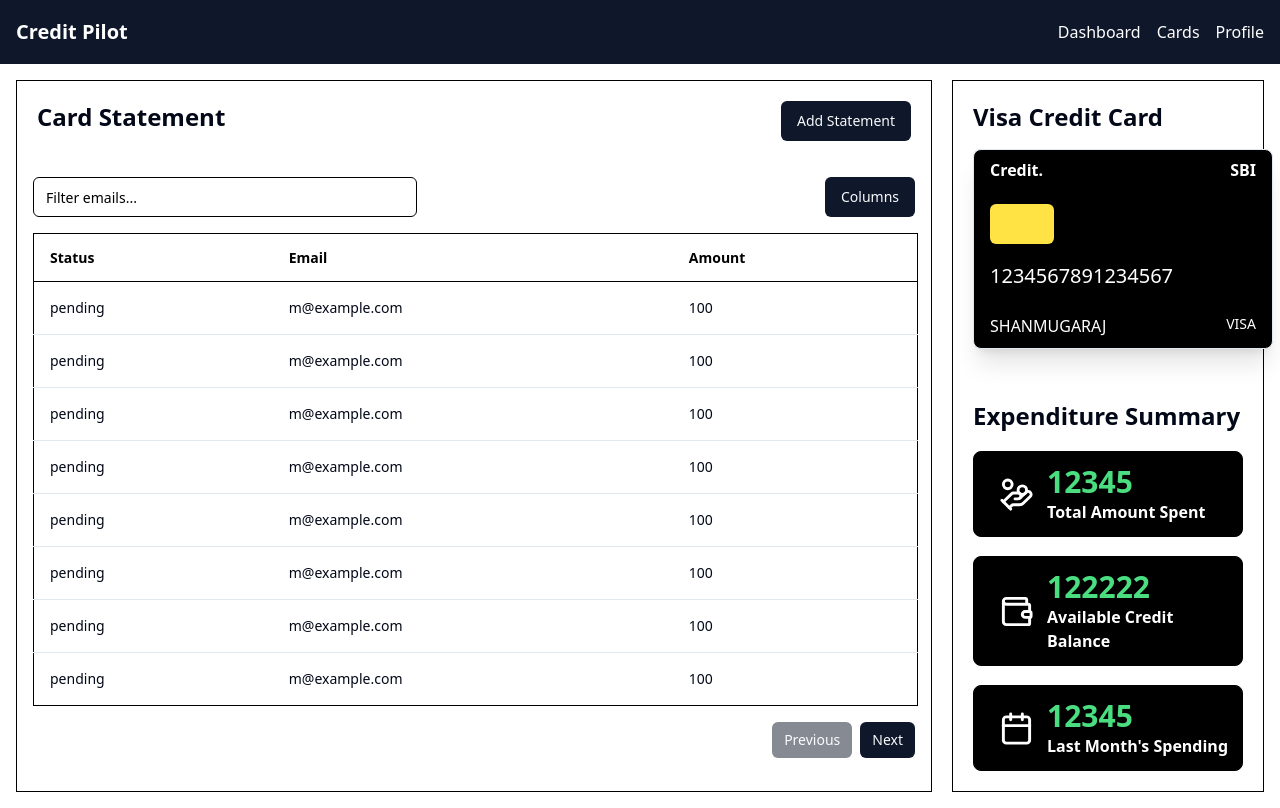
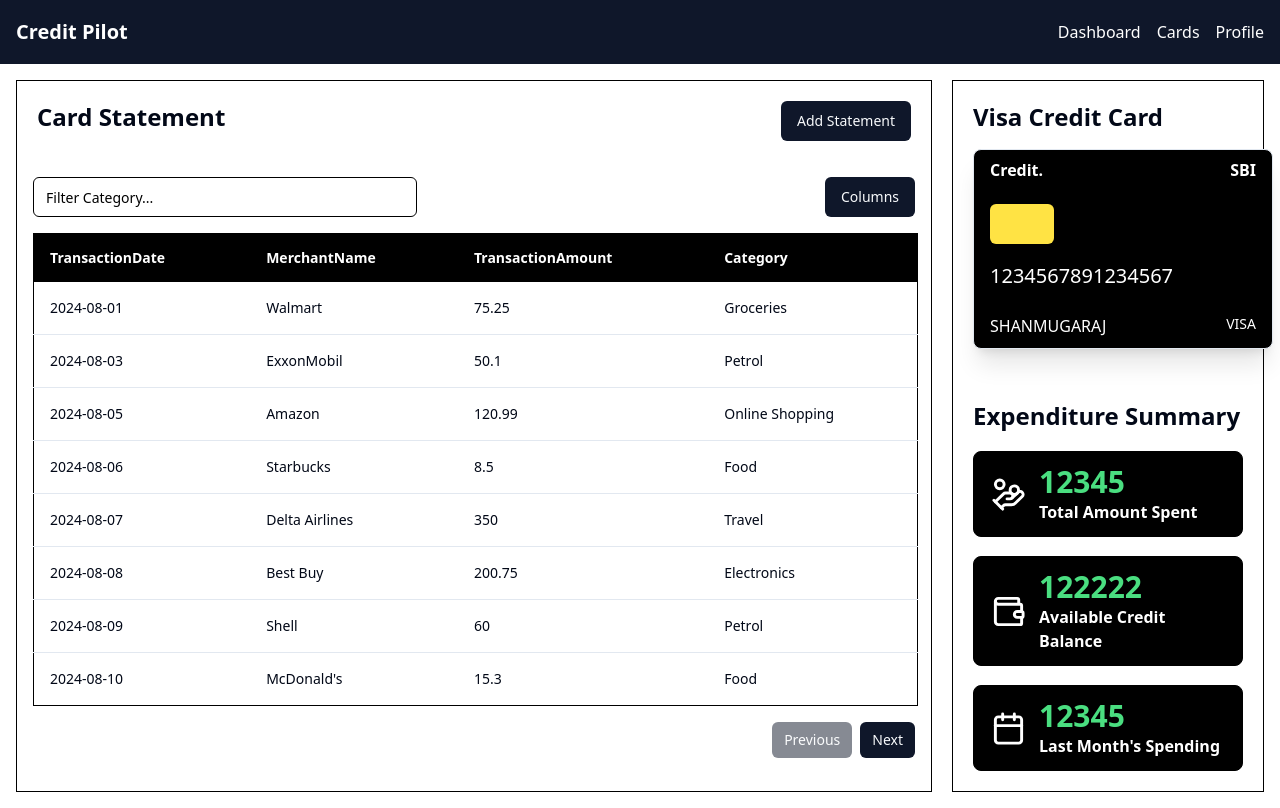
Before and after one commit to ShanZenX/Credit-Pilot, a React (Vite) app: page /Cards/CardDetails in a window 1280 px wide. Built offline with nearby package versions, Linux system fonts and the light colour scheme.

Commit message:
made changes in card pages

```diff
--- a/src/components/Pages/Forms/AddTransactionDetails.tsx
+++ b/src/components/Pages/Forms/AddTransactionDetails.tsx
@@ -142,9 +142,10 @@ export default function AddTransactionDetails() {
         </div>
       </form>
       <div className="flex justify-end p-5">
-        <Link to={"/Cards/CardDetails/"}></Link>
         <Button type="button" onClick={onUpdateTransaction}>
-          Update
+        <Link to={"/Cards/CardDetails"}>          Update
+        </Link>
+
         </Button>
       </div>
       </div>
--- a/src/components/Pages/datatable/Datatable.tsx
+++ b/src/components/Pages/datatable/Datatable.tsx
@@ -72,10 +72,10 @@ export function DataTable<TData, TValue>({
     <div>
       <div className="flex items-center p-4">
         <Input
-          placeholder="Filter emails..."
-          value={(table.getColumn("email")?.getFilterValue() as string) ?? ""}
+          placeholder="Filter Category..."
+          value={(table.getColumn("Category")?.getFilterValue() as string) ?? ""}
           onChange={(event) =>
-            table.getColumn("email")?.setFilterValue(event.target.value)
+            table.getColumn("Category")?.setFilterValue(event.target.value)
           }
           className="max-w-sm"
         />
@@ -110,13 +110,13 @@ export function DataTable<TData, TValue>({
             {table.getHeaderGroups().map((headerGroup) => (
               <TableRow
 
-              className="border !border-black !font-black !text-black"
+              className="border !border-black !font-black bg-black !text-white hover:bg-black"
               key={headerGroup.id}>
 
                 {headerGroup.headers.map((header) => {
                   return (
                     <TableHead
-                    className="text-black font-extrabold"
+                    className=" text-white font-extrabold"
                     key={header.id}>
                       {header.isPlaceholder
                         ? null
--- a/src/components/Pages/datatable/columns.tsx
+++ b/src/components/Pages/datatable/columns.tsx
@@ -6,22 +6,28 @@ import { ColumnDef } from "@tanstack/react-table"
 // You can use a Zod schema here if you want.
 export type dataTable = {
   id: string
-  amount: number
-  status: string
-  email: string
+  MerchantName: string
+  TransactionAmount: number
+  Category: string
+  TransactionDate: string
 }
 
 export const columns: ColumnDef<dataTable>[] = [
   {
-    accessorKey: "status",
-    header: "Status",
+    accessorKey: "TransactionDate",
+    header: "TransactionDate",
   },
   {
-    accessorKey: "email",
-    header: "Email",
+    accessorKey: "MerchantName",
+    header: "MerchantName",
   },
   {
-    accessorKey: "amount",
-    header: "Amount",
+    accessorKey: "TransactionAmount",
+    header: "TransactionAmount",
   },
+  {
+    accessorKey: "Category",
+    header: "Category",
+  },
+
 ]
--- a/src/components/SubPages/cards/CardDetails.tsx
+++ b/src/components/SubPages/cards/CardDetails.tsx
@@ -11,132 +11,77 @@ import { Link } from 'react-router-dom';
 export default function CardDetails() {
   const data = [
       {
-      id: "728ed52f",
-      amount: 100,
-      status: "pending",
-      email: "m@example.com",
+        id: "1",
+        MerchantName: "Walmart",
+        TransactionAmount: 75.25,
+        Category: "Groceries",
+        TransactionDate: "2024-08-01",
       },
       {
-      id: "728ed52f",
-      amount: 100,
-      status: "pending",
-      email: "m@example.com",
+        id: "2",
+        MerchantName: "ExxonMobil",
+        TransactionAmount: 50.10,
+        Category: "Petrol",
+        TransactionDate: "2024-08-03",
       },
       {
-      id: "728ed52f",
-      amount: 100,
-      status: "pending",
-      email: "m@example.com",
+        id: "3",
+        MerchantName: "Amazon",
+        TransactionAmount: 120.99,
+        Category: "Online Shopping",
+        TransactionDate: "2024-08-05",
       },
       {
-      id: "728ed52f",
-      amount: 100,
-      status: "pending",
-      email: "m@example.com",
+        id: "4",
+        MerchantName: "Starbucks",
+        TransactionAmount: 8.50,
+        Category: "Food",
+        TransactionDate: "2024-08-06",
       },
       {
-      id: "728ed52f",
-      amount: 100,
-      status: "pending",
-      email: "m@example.com",
+        id: "5",
+        MerchantName: "Delta Airlines",
+        TransactionAmount: 350.00,
+        Category: "Travel",
+        TransactionDate: "2024-08-07",
       },
       {
-      id: "728ed52f",
-      amount: 100,
-      status: "pending",
-      email: "m@example.com",
+        id: "6",
+        MerchantName: "Best Buy",
+        TransactionAmount: 200.75,
+        Category: "Electronics",
+        TransactionDate: "2024-08-08",
       },
       {
-      id: "728ed52f",
-      amount: 100,
-      status: "pending",
-      email: "m@example.com",
+        id: "7",
+        MerchantName: "Shell",
+        TransactionAmount: 60.00,
+        Category: "Petrol",
+        TransactionDate: "2024-08-09",
       },
       {
-      id: "728ed52f",
-      amount: 100,
-      status: "pending",
-      email: "m@example.com",
+        id: "8",
+        MerchantName: "McDonald's",
+        TransactionAmount: 15.30,
+        Category: "Food",
+        TransactionDate: "2024-08-10",
       },
       {
-      id: "728ed52f",
-      amount: 100,
-      status: "pending",
-      email: "m@example.com",
+        id: "9",
+        MerchantName: "Target",
+        TransactionAmount: 95.40,
+        Category: "Groceries",
+        TransactionDate: "2024-08-11",
       },
       {
-      id: "728ed52f",
-      amount: 100,
-      status: "pending",
-      email: "m@example.com",
-    },
-    {
-      id: "728ed52f",
-      amount: 100,
-      status: "pending",
-      email: "m@example.com",
-    },
-    {
-      id: "728ed52f",
-      amount: 100,
-      status: "pending",
-      email: "m@example.com",
-    },
-    {
-      id: "728ed52f",
-      amount: 100,
-      status: "pending",
-      email: "m@example.com",
-    },
-    {
-      id: "728ed52f",
-      amount: 100,
-      status: "pending",
-      email: "m@example.com",
-    },
-    {
-      id: "728ed52f",
-      amount: 100,
-      status: "pending",
-      email: "m@example.com",
-    },
-    {
-      id: "728ed52f",
-      amount: 100,
-      status: "pending",
-      email: "m@example.com",
-    },
-    {
-      id: "728ed52f",
-      amount: 100,
-      status: "pending",
-      email: "m@example.com",
-    },
-    {
-      id: "728ed52f",
-      amount: 100,
-      status: "pending",
-      email: "m@example.com",
-    },
-    {
-      id: "728ed52f",
-      amount: 100,
-      status: "pending",
-      email: "m@ele.com",
-    },
-    {
-      id: "728ed52f",
-      amount: 100,
-      status: "pending",
-      email: "m@example.com",
-    },
-    {
-      id: "728ed52f",
-      amount: 100,
-      status: "pending",
-      email: "m@example.com",
+        id: "10",
+        MerchantName: "Netflix",
+        TransactionAmount: 13.99,
+        Category: "Subscription",
+        TransactionDate: "2024-08-12",
       },
     ];
+
 
   return (
     <div className="flex p-4 gap-5 bg-[#ffffff]">
--- a/src/components/SubPages/cards/CardModule.tsx
+++ b/src/components/SubPages/cards/CardModule.tsx
@@ -20,7 +20,6 @@ export default function CardModule({
   return (
     <Link to={"/Cards/CardDetails"} className= " flex flex-col min-w-[300px] h-[200px] rounded-lg shadow-xl  hover:border-black border cursor-pointer hover:shadow-2xl hover:scale-105  transition-transform ease-in-out " style={{backgroundColor : cardColor,color:textColor}}>
       <div className="flex justify-between pt-2 mx-4">
-        {" "}
         <h1 className="  font-semibold ">Credit.</h1>
         <h1 className=" font-semibold ">{bankName}</h1>
       </div>
--- a/src/components/SubPages/cards/CardStructure.tsx
+++ b/src/components/SubPages/cards/CardStructure.tsx
@@ -10,8 +10,9 @@ import {
   DialogTrigger,
 } from "@/components/ui/dialog";
 import { useEffect, useState } from "react";
-import AddCard from '../../Pages/Forms/AddCard';
-
+import AddCard from "../../Pages/Forms/AddCard";
+import ExpenseCard from "@/components/ui/MiniComponents/ExpenseCard";
+import { CircleCheckBig } from "lucide-react";
 
 type CardData = {
   CardHolderName: string;
@@ -37,10 +38,13 @@ export default function CardStructure() {
   console.log(data);
 
   return (
-    <div className=" mt-5 p-5 border border-black rounded-md">
-      <div className=" flex justify-between">
+    <div className="  flex justify-center">
+      <div className="">
+        <div className=" flex justify-between ">
           {" "}
-        <div className="flex justify-between w-full mt-5">  <h1 className=" font-bold text-2xl mb-16 ">Cards</h1>
+          <div className="flex justify-between w-full  mt-5">
+            {" "}
+            <h1 className=" font-bold text-2xl mb-16 ">My Cards</h1>
             <Dialog>
               <DialogTrigger asChild>
                 <Button variant="default">Add Card</Button>
@@ -49,17 +53,20 @@ export default function CardStructure() {
                 <DialogHeader>
                   <DialogTitle>Add Card</DialogTitle>
                   <DialogDescription>
-                Make changes to your profile here. Click save when you're done.
+                    Make changes to your profile here. Click save when you're
+                    done.
                   </DialogDescription>
                 </DialogHeader>
                 <AddCard />
               </DialogContent>
-        </Dialog>{" "}</div>
-
+            </Dialog>{" "}
           </div>
-      <div className="flex justify-evenly flex-wrap  ">
+        </div>
+        <div className="flex justify-evenly flex-wrap   ">
           {data.map((card, index) => (
-          <div className="w-[350px]"><CardModule
+            <div className="w-[47%] flex p-5 border-black border justify-around  m-5 ">
+              <div className="w-[350px] ">
+                <CardModule
                   key={index}
                   bankName={card.BankName}
                   cardNumber={card.CardNumber}
@@ -67,8 +74,27 @@ export default function CardStructure() {
                   cardType={card.CardType}
                   cardColor={card.cardColor}
                   textColor="#000"
-          /></div>
+                />
+              </div>
+              <div className="flex flex-col w-2/5 justify-between gap-3 h-[200px] ">
+              <div>
+              <Button className="bg-red-700">Edit</Button>
+              <Button>Delete</Button>
+              </div>
+              <ExpenseCard
+                title="Total Amount Spend"
+                amount={23232}
+                bgColor="#131842"
+                Icon={CircleCheckBig}
+       />
+
+
+
+
+              </div>
+            </div>
           ))}
+        </div>
       </div>
     </div>
   );
--- a/src/components/ui/MiniComponents/ExpenseCard.tsx
+++ b/src/components/ui/MiniComponents/ExpenseCard.tsx
@@ -4,26 +4,22 @@ interface IPROPS {
   title: string;
   amount: number;
   bgColor: string;
-  Icon: LucideIcon; // Add the icon prop
-
+  Icon: LucideIcon;
 }
 
-
-export default function ExpenseCard({ title, amount, bgColor,Icon }: IPROPS) {
+export default function ExpenseCard({ title, amount, bgColor, Icon }: IPROPS) {
   return (
     <div
-      className="flex  rounded-lg border  items-center   border-black text-white p-3"
+      className="flex  rounded-lg border  items-center   border-black text-white p-3 "
       style={{ backgroundColor: bgColor }}
     >
-      <div className="w-1/4 flex justify-around">
-      <Icon size={35} /> {/* Render the icon here */}
-
+      <div className="w-1/4 flex justify-center -ml-2">
+        <Icon size={35}  />
       </div>
       <div className="flex flex-col w-3/4 ">
         <h1 className="font-semibold text-3xl text-green-400">{amount}</h1>
-      <h1 className="font-semibold text-base ">{title}</h1>
+        <h1 className="font-semibold text-base ">{title}</h1>
       </div>
-
     </div>
   );
 }
```
Lines whose indentation alone changed are shown as unchanged.
